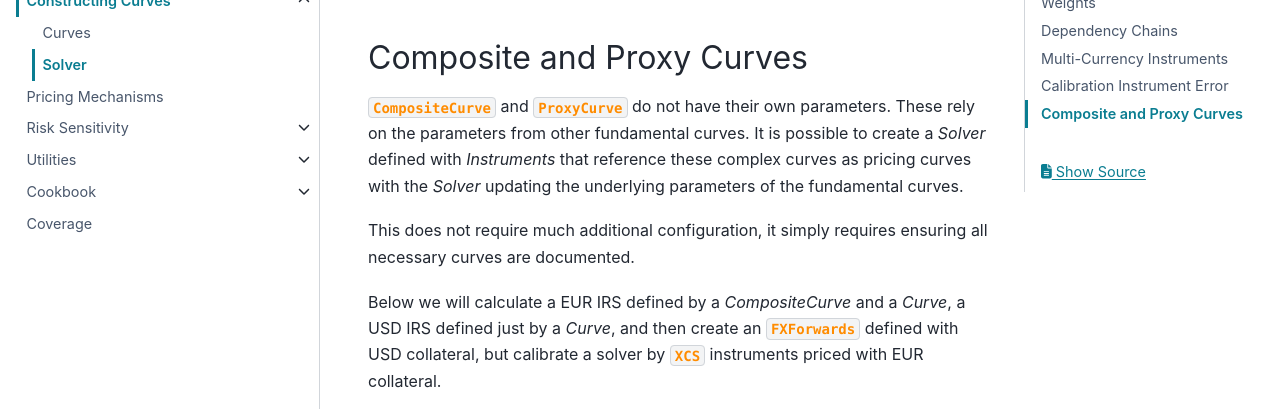
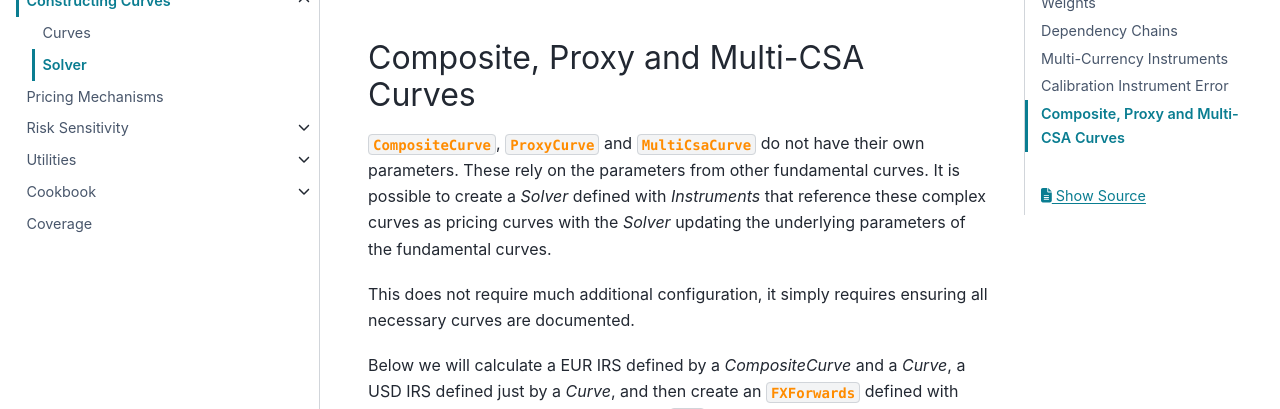
Before and after one commit to attack68/rateslib, a Sphinx documentation site: the page built from docs/source/c_solver.rst, in a window 1280 px wide and 900 px high, scrolled down 4803 px, cut to the strip 222-631 px from the top of the window. Built offline with Sphinx 7.4.7 and the PyData theme 0.15.4, drawn with Linux system fonts in a browser that asks for light colours; comment, search, counter and statistics services are not loaded.

Commit message:
DOC: additional info

```diff
--- a/docs/source/c_solver.rst
+++ b/docs/source/c_solver.rst
@@ -510,10 +510,11 @@ is to be expected.
    solver_with_error.error
 
 
-Composite and Proxy Curves
-**************************
+Composite, Proxy and Multi-CSA Curves
+****************************************
 
-:class:`~rateslib.curves.CompositeCurve` and :class:`~rateslib.fx.ProxyCurve` do not
+:class:`~rateslib.curves.CompositeCurve`, :class:`~rateslib.curves.ProxyCurve` and
+:class:`~rateslib.curves.MultiCsaCurve` do not
 have their own parameters. These rely on the parameters from other fundamental curves.
 It is possible to create a *Solver* defined with *Instruments* that reference these
 complex curves as pricing curves with the *Solver* updating the underlying
```
